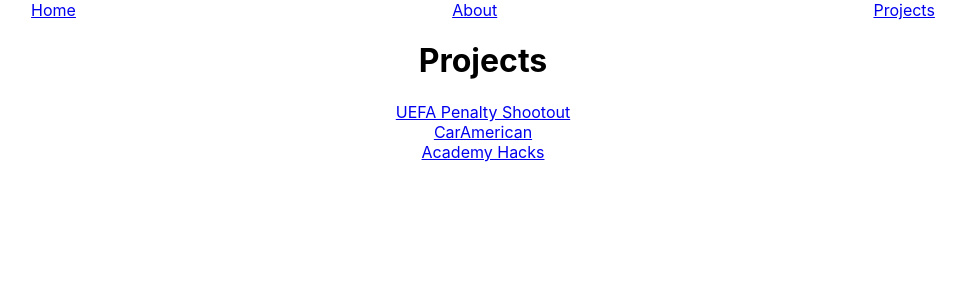
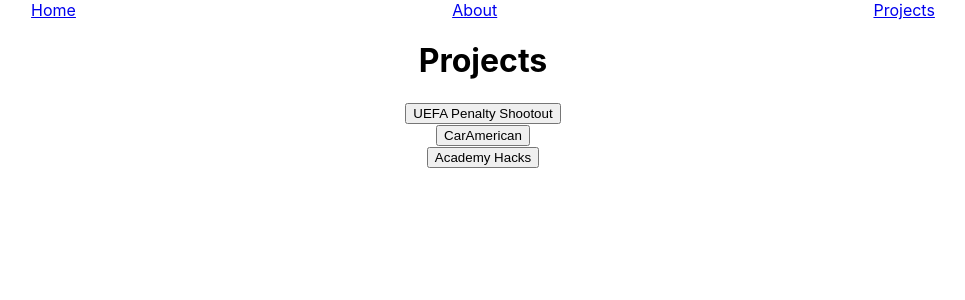
Before and after one commit to jlp21/ironlauncher-full-stack, a React (Create React App) app in the folder client/: page /projects in a window 1280 px wide. Shown: the top 300 px of the page, without its empty margins (157-1122 px from the left). Built offline with nearby package versions, Linux system fonts and the light colour scheme.

Commit message:
Added buttons to links

```diff
--- a/client/src/pages/Projects.jsx
+++ b/client/src/pages/Projects.jsx
@@ -9,11 +9,14 @@
 
       {/* <Link to={{ pathname: "https://jlp21.github.io/soccergame/" }} target="_blank"/> UEFA Penalty Shootout <Link/> */}
 
-      <a target="_blank" href="https://jlp21.github.io/soccergame/">UEFA Penalty Shootout</a><br/>
+      <a target="_blank" href="https://jlp21.github.io/soccergame/">
+      <button className="btn green">UEFA Penalty Shootout</button></a><br/>
 
-      <a target="_blank" href="https://car-american.herokuapp.com/">CarAmerican</a><br/>
+      <a target="_blank" href="https://car-american.herokuapp.com/">
+      <button className="btn red">CarAmerican</button></a><br/>
 
-      <a target="_blank" href="https://the-academy-hacks.netlify.app/">Academy Hacks</a>
+      <a target="_blank" href="https://the-academy-hacks.netlify.app/">
+      <button className="btn blue">Academy Hacks</button></a>
 
 
 
```
